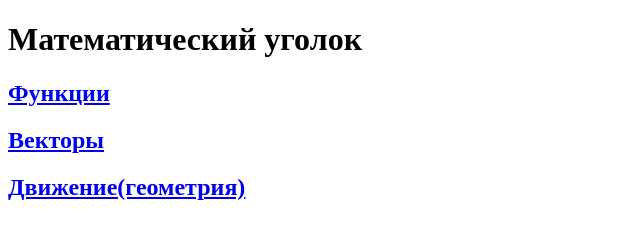
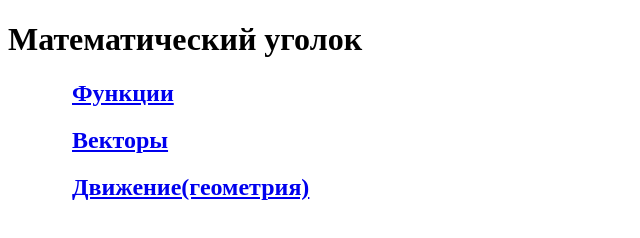
Before and after one commit to aegires/aegires.github.io, a plain HTML site: page index.html in a window 1280 px wide. Shown: the whole page, without its empty margins (0-640 px from the left). Drawn offline with Linux system fonts and the light colour scheme.

Commit message:
Update index.html

```diff
--- a/index.html
+++ b/index.html
@@ -4,11 +4,21 @@
     <meta charset="UTF-8">
     <meta name="viewport" content="width=device-width, initial-scale=1.0">
     <title>Математический уголок</title>
+    <style>
+        h2 {
+            margin-left: 5vw
+    </style>
 </head>
 <body>
-<h1>Математический уголок</h1>
-<a href="math_functions.html"><h2>Функции</h2></a>
-<a href="vector_operations.html"><h2>Векторы</h2></a>
-<a href="motion_in_geometry.html"><h2>Движение(геометрия)</h2></a>
+    <h1>Математический уголок</h1>
+    <a href="math_functions.html">
+        <h2>Функции</h2>
+    </a>
+    <a href="vector_operations.html">
+        <h2>Векторы</h2>
+    </a>
+    <a href="motion_in_geometry.html">
+        <h2>Движение(геометрия)</h2>
+    </a>
 </body>
 </html>
```
